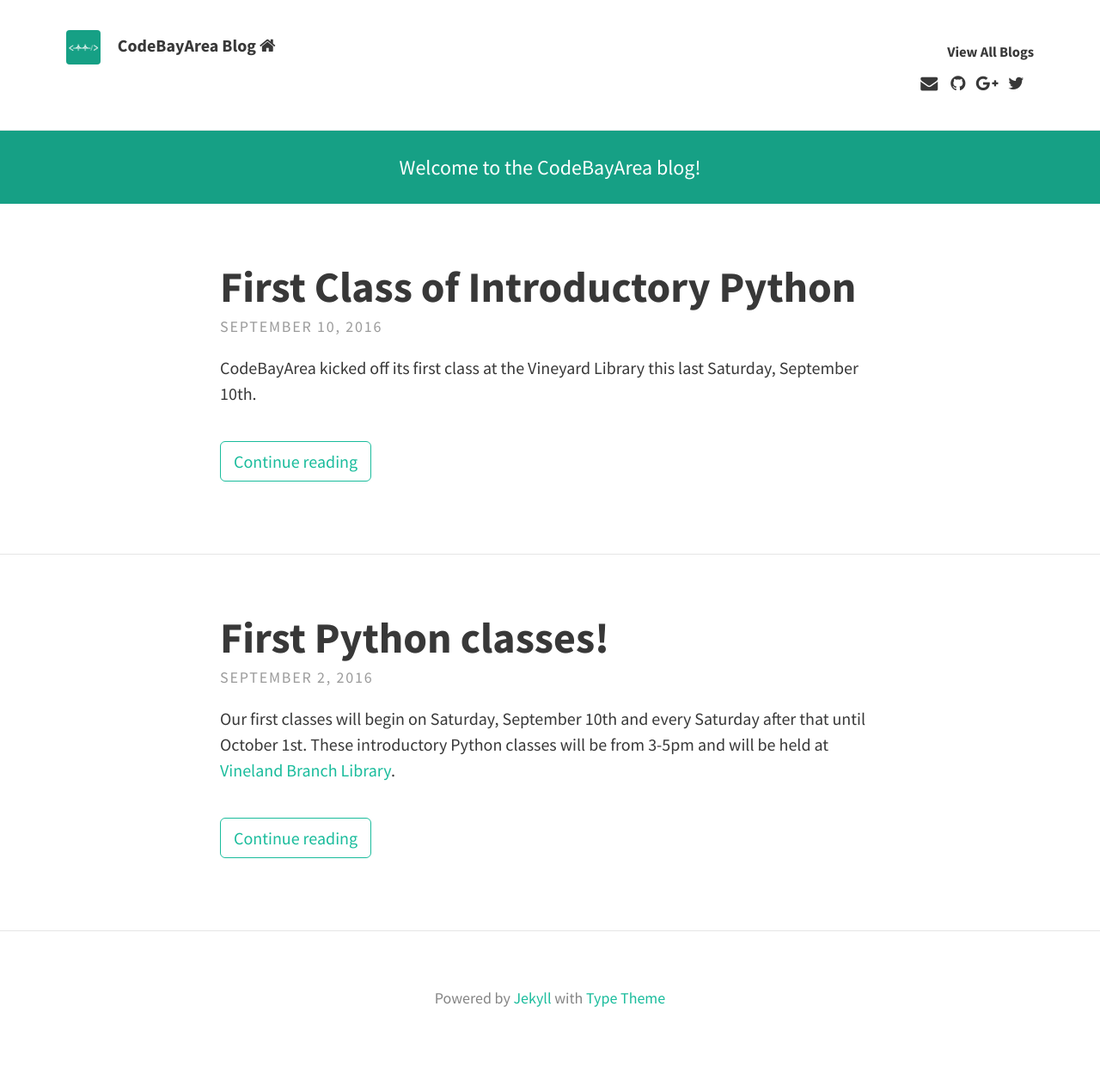
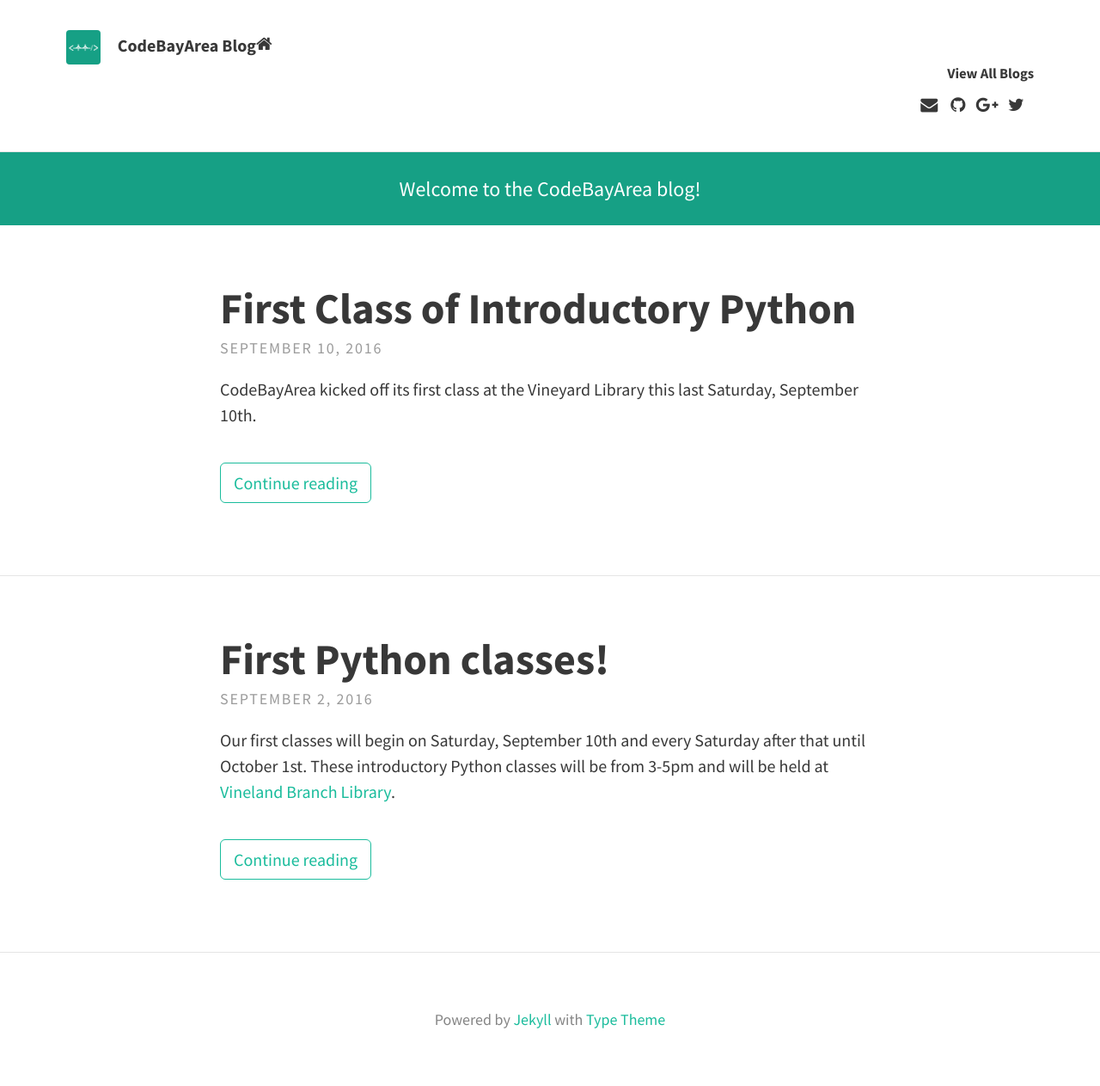
Before and after one commit to codebayarea/codebayarea.github.io, a Jekyll site: the page built from index.html, in a window 1280 px wide. Shown: the whole page at 86% size. Built offline with Jekyll 4.4.1, drawn with Linux system fonts in a browser that asks for light colours; nearby versions of some CDN libraries; the list of posts is cut into pages by our own code; before the commit the page ends 1238 px from its top, so only the background shows below that.

Commit message:
Update header.html

```diff
--- a/_includes/header.html
+++ b/_includes/header.html
@@ -11,8 +11,9 @@
 		{% endif %}
 		<h1 class="site-title">
 			<a href="{{ site.baseurl }}/">{{ site.theme_settings.title }}</a>
-			<i class="fa fa-home" aria-hidden="true"></i>
 		</h1>
+		<i class="fa fa-home" aria-hidden="true"></i>
+
 	</div>
 	<nav class="site-nav">
 		<ul>
```
